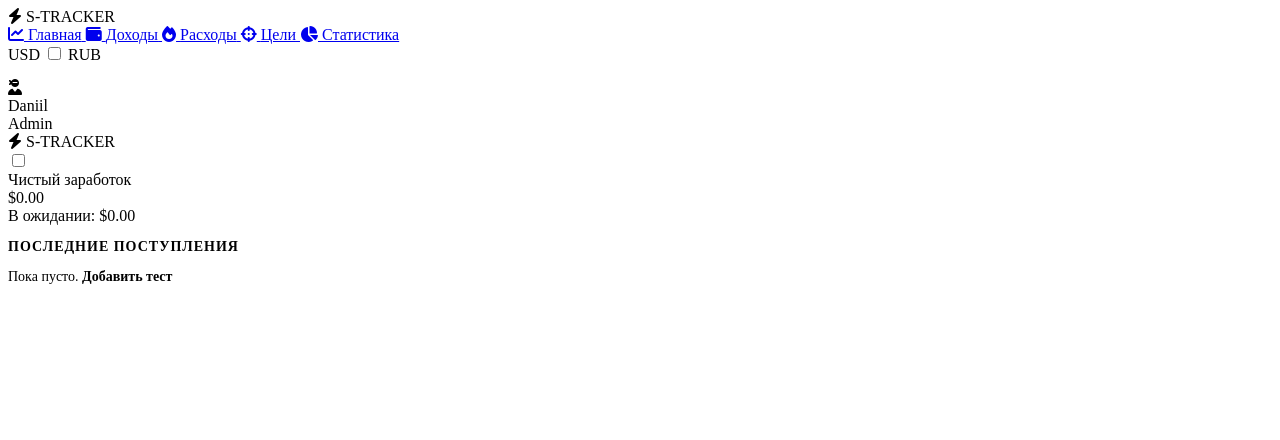
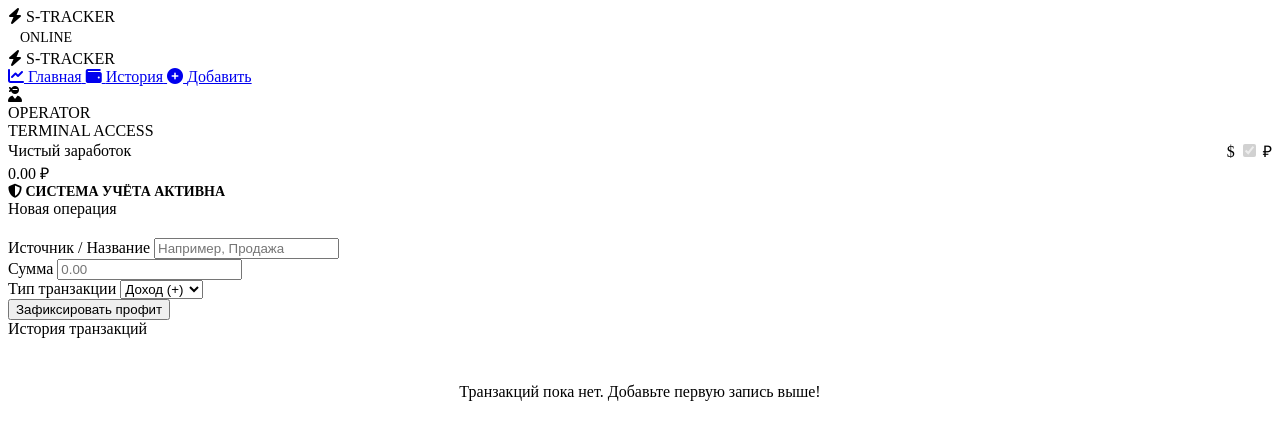
Before and after one commit to Siobaba/s-tracker, a Flask app: page / in a window 1280 px wide. Shown: the top 440 px of the page. Run offline with Flask 3, Linux system fonts and the light colour scheme; data that the repository does not hold is empty.

Commit message:
Update index.html

```diff
--- a/templates/index.html
+++ b/templates/index.html
@@ -1,35 +1,115 @@
-{% extends 'base.html' %}
+<!DOCTYPE html>
+<html lang="ru">
+<head>
+    <meta charset="UTF-8">
+    <meta name="viewport" content="width=device-width, initial-scale=1.0">
+    <title>S-TRACKER</title>
+    <link rel="stylesheet" href="https://cdnjs.cloudflare.com/ajax/libs/font-awesome/6.4.0/css/all.min.css">
+    <link rel="stylesheet" href="{{ url_for('static', filename='style.css') }}">
+</head>
+<body>
 
-{% block content %}
+    <header class="mobile-header">
+        <div><i class="fa-solid fa-bolt"></i> S-TRACKER</div>
+        <div class="currency-switch-wrapper" style="padding: 4px 12px; font-size: 14px;">
+            <span>ONLINE</span>
+        </div>
+    </header>
+
+    <nav class="navbar">
+        <div class="nav-brand">
+            <i class="fa-solid fa-bolt"></i> S-TRACKER
+        </div>
+        <div class="nav-links">
+            <a href="/" class="nav-item active">
+                <i class="fa-solid fa-chart-line"></i>
+                <span>Главная</span>
+            </a>
+            <a href="#history-section" class="nav-item">
+                <i class="fa-solid fa-wallet"></i>
+                <span>История</span>
+            </a>
+            <a href="#add-section" class="nav-item">
+                <i class="fa-solid fa-circle-plus"></i>
+                <span>Добавить</span>
+            </a>
+        </div>
+        <div class="nav-profile">
+            <div class="avatar"><i class="fa-solid fa-user-ninja"></i></div>
+            <div>
+                <div class="user-name">OPERATOR</div>
+                <div class="user-role">TERMINAL ACCESS</div>
+            </div>
+        </div>
+    </nav>
+
+    <main class="content">
+
         <div class="card">
+            <div style="display: flex; justify-content: space-between; align-items: center;">
                 <div class="balance-title">Чистый заработок</div>
-        <div class="balance-amount">
-            <span class="money-val" data-usd="{{ received }}">${{ "%.2f"|format(received) }}</span>
+                <div class="currency-switch-wrapper">
+                    <span>$</span>
+                    <label class="switch">
+                        <input type="checkbox" checked disabled>
+                        <span class="slider"></span>
+                    </label>
+                    <span class="currency-active">₽</span>
                 </div>
-        <div class="balance-title" style="color: var(--status-orange);">
-            В ожидании: <span class="money-val" data-usd="{{ expected }}">${{ "%.2f"|format(expected) }}</span>
+            </div>
+            <div class="balance-amount"><span class="money-val">{{ "%.2f"|format(received) }}</span> ₽</div>
+            <div style="color: var(--text-muted); font-size: 14px; font-weight: 600;">
+                <i class="fa-solid fa-shield-halved" style="color: var(--neon-cyan);"></i> СИСТЕМА УЧЁТА АКТИВНА
             </div>
         </div>
 
-    <h3 style="margin-bottom: 14px; text-transform: uppercase; font-size: 14px; letter-spacing: 1px; color: var(--text-muted);">
-        Последние поступления
-    </h3>
+        <div class="card" id="add-section">
+            <div class="balance-title" style="margin-bottom: 20px;">Новая операция</div>
+            <form method="POST" action="/add" class="custom-form">
+                <div class="form-row">
+                    <div class="form-group">
+                        <label>Источник / Название</label>
+                        <input type="text" name="title" placeholder="Например, Продажа" required>
+                    </div>
+                    <div class="form-group">
+                        <label>Сумма</label>
+                        <input type="number" step="0.01" name="amount" placeholder="0.00" required>
+                    </div>
+                </div>
+                <div class="form-group">
+                    <label>Тип транзакции</label>
+                    <select name="category">
+                        <option value="Доход">Доход (+)</option>
+                        <option value="Расход">Расход (-)</option>
+                    </select>
+                </div>
+                <button type="submit" class="btn-primary">Зафиксировать профит</button>
+            </form>
+        </div>
+
+        <div class="card" id="history-section">
+            <div class="balance-title" style="margin-bottom: 20px;">История транзакций</div>
 
             <div class="tx-list">
-        {% for item in incomes %}
-            <div class="tx-item status-{{ item.status }}">
+                {% for tx in transactions %}
+                <div class="tx-item {{ 'status-received' if tx.category == 'Доход' else 'status-cancelled' }}">
                     <div class="tx-info">
-                    <h4>{{ item.source }}</h4>
-                    <span>{{ item.date }} &bull; {{ item.comment }}</span>
+                        <h4>{{ tx.title }}</h4>
+                        <span>{{ tx.date }} // {{ tx.category }}</span>
                     </div>
                     <div class="tx-amount">
-                    <span class="money-val" data-usd="{{ item.amount }}">+${{ "%.2f"|format(item.amount) }}</span>
+                        {{ "+" if tx.category == 'Доход' else "-" }}{{ "%.2f"|format(tx.amount) }} ₽
                     </div>
                 </div>
                 {% else %}
-            <p style="color: var(--text-muted); font-size: 14px;">
-                Пока пусто. <a href="/add_test" style="color: var(--neon-green); text-decoration: none; font-weight: bold;">Добавить тест</a>
-            </p>
+                <div style="text-align: center; color: var(--text-muted); padding: 25px;">
+                    Транзакций пока нет. Добавьте первую запись выше!
+                </div>
                 {% endfor %}
             </div>
-{% endblock %}
+        </div>
+
+    </main>
+
+</body>
+</html>
```
Lines whose indentation alone changed are shown as unchanged.
